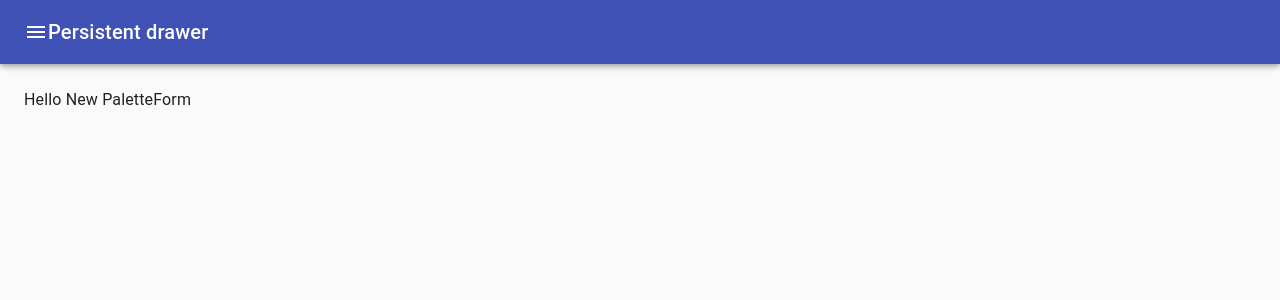
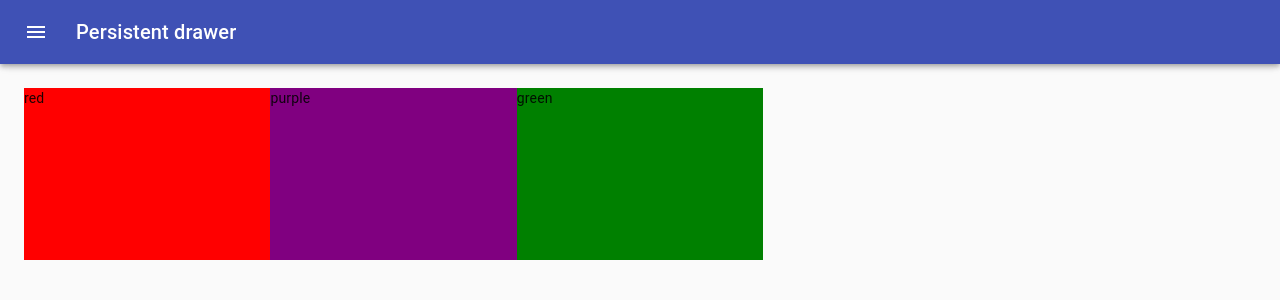
Before and after one commit to nagireddy1234/colors-app, a React (Create React App) app: page /palette/new in a window 1280 px wide. Shown: the top 300 px of the page. Built offline with nearby package versions, Linux system fonts and the light colour scheme; the HTML template or start-up script is replaced by a standard one.

Commit message:
added colors to createPalette and draggable

```diff
--- /dev/null
+++ b/src/DraggableColorBox.js
@@ -0,0 +1,27 @@
+import React, { Component } from 'react';
+import { withStyles } from '@material-ui/core/styles';
+
+const styles={
+  root:{
+    width:"20%",
+    height:"25%",
+    margin:"0 auto",
+    display: "inline-block",
+    position: "relative",
+    cursor: "pointer",
+    marginBottom: "-3.5px",
+    backgroundColor:(props)=>props.color,
+  }
+}
+
+class DraggableColorBox extends Component {
+  render() {
+    const{classes}=this.props
+    return (
+      <div className={classes.root}>{this.props.color} </div>
+    )
+  }
+}
+
+
+export default withStyles(styles)(DraggableColorBox);
--- a/src/NewPaletteForm.js
+++ b/src/NewPaletteForm.js
@@ -1,5 +1,6 @@
-import React from 'react';
+import React, { useState } from 'react';
 import clsx from 'clsx';
+import DraggableColorBox from './DraggableColorBox';
 import { makeStyles, useTheme } from '@material-ui/core/styles';
 import Drawer from '@material-ui/core/Drawer';
 import CssBaseline from '@material-ui/core/CssBaseline';
@@ -56,6 +57,7 @@ const useStyles = makeStyles(theme => ({
   },
   content: {
     flexGrow: 1,
+    height:"calc(100vh - 64px)",
     padding: theme.spacing(3),
     transition: theme.transitions.create('margin', {
       easing: theme.transitions.easing.sharp,
@@ -72,10 +74,14 @@ const useStyles = makeStyles(theme => ({
   },
 }));
 
-function NewPaletteForm (){
+function NewPaletteForm() {
   const classes = useStyles();
   const theme = useTheme();
   const [open, setOpen] = React.useState(false);
+
+  const [currentColor, setcurrentColor] = useState("purple");
+  const [ColorList, setColorList] = useState(["red","purple","green"])
+
 
   const handleDrawerOpen = () => {
     setOpen(true);
@@ -84,6 +90,17 @@ function NewPaletteForm (){
   const handleDrawerClose = () => {
     setOpen(false);
   };
+
+  const UpdateCurrentColor = (currentColor) =>{
+    setcurrentColor(currentColor.hex)
+  }
+  const AddNewColor = () => {
+    // console.log(currentColor)
+    // console.log({...ColorList})
+     setColorList([...ColorList,
+       currentColor])
+  }
+  console.log(ColorList)
   return (
     <div className={classes.root}>
       <CssBaseline />
@@ -102,10 +119,10 @@ function NewPaletteForm (){
             className={clsx(classes.menuButton, open && classes.hide)}
           >
             <MenuIcon />
+          </IconButton>
           <Typography variant="h6" noWrap>
             Persistent drawer
           </Typography>
-          </IconButton>
         </Toolbar>
       </AppBar>
       <Drawer
@@ -119,7 +136,7 @@ function NewPaletteForm (){
       >
         <div className={classes.drawerHeader}>
           <IconButton onClick={handleDrawerClose}>
-            {theme.direction =<ChevronLeftIcon /> }
+            {theme.direction = <ChevronLeftIcon />}
           </IconButton>
         </div>
         <Divider />
@@ -132,8 +149,8 @@ function NewPaletteForm (){
             Random Color
         </Button>
         </div>
-        <ChromePicker color="#fff" onChangeComplete={(newColor)=> console.log(newColor)}/>
-        <Button variant="contained" color="secondary">
+        <ChromePicker color={currentColor} onChangeComplete={UpdateCurrentColor} />
+        <Button variant="contained" color="primary" style={{background:currentColor}} onChange={UpdateCurrentColor} onClick={AddNewColor} >
           Add Color
         </Button>
       </Drawer>
@@ -143,9 +160,8 @@ function NewPaletteForm (){
         })}
       >
         <div className={classes.drawerHeader} />
-        <Typography paragraph>
-          Hello New PaletteForm
-        </Typography>
+
+      {ColorList.map((color,index) => <DraggableColorBox key={index} color={color} />)}
 
       </main>
     </div>
```
Lines whose indentation alone changed are shown as unchanged.
